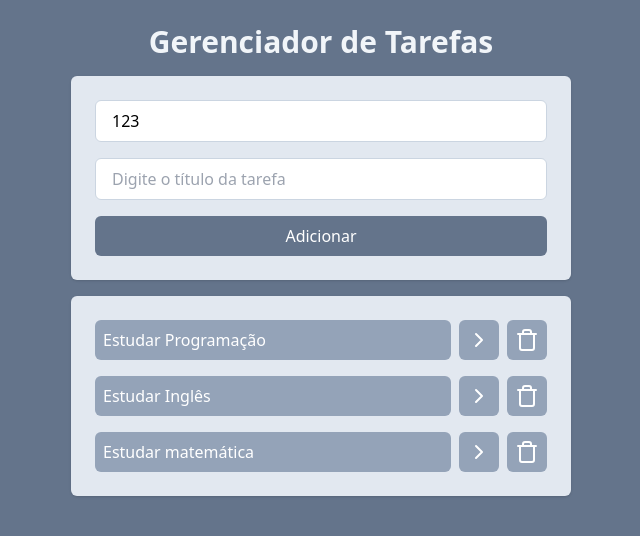
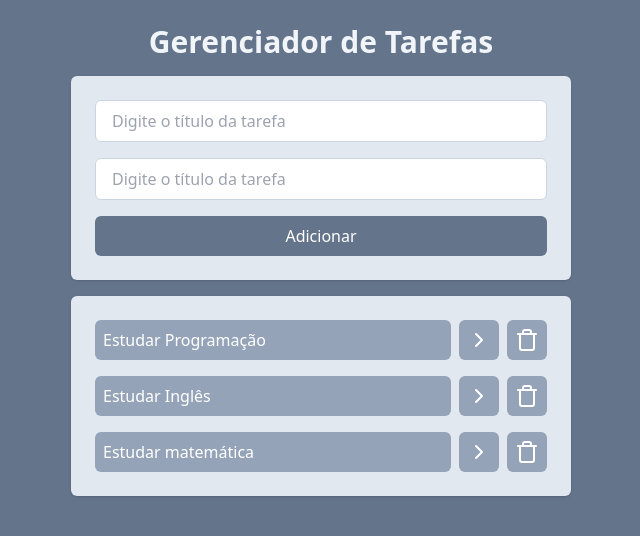
Before and after one commit to Ninneee12/todolist, a React (Vite) app: page / in a window 1280 px wide. Shown: the top 536 px of the page, without its empty margins (319-959 px from the left). Built offline with nearby package versions, Linux system fonts and the light colour scheme.

Commit message:
add uui in function

```diff
--- a/src/components/AddTask.jsx
+++ b/src/components/AddTask.jsx
@@ -1,7 +1,7 @@
 import { useState } from "react";
 
 function AddTask({ onAddTaskSubmit }) {
-  const [title, setTitle] = useState("123");
+  const [title, setTitle] = useState("");
   const [description, setDescription] = useState("");
   return (
     <div className="space-y-4 p-6 bg-sp bg-slate-200 rounded-md shadow flex flex-col">
```
